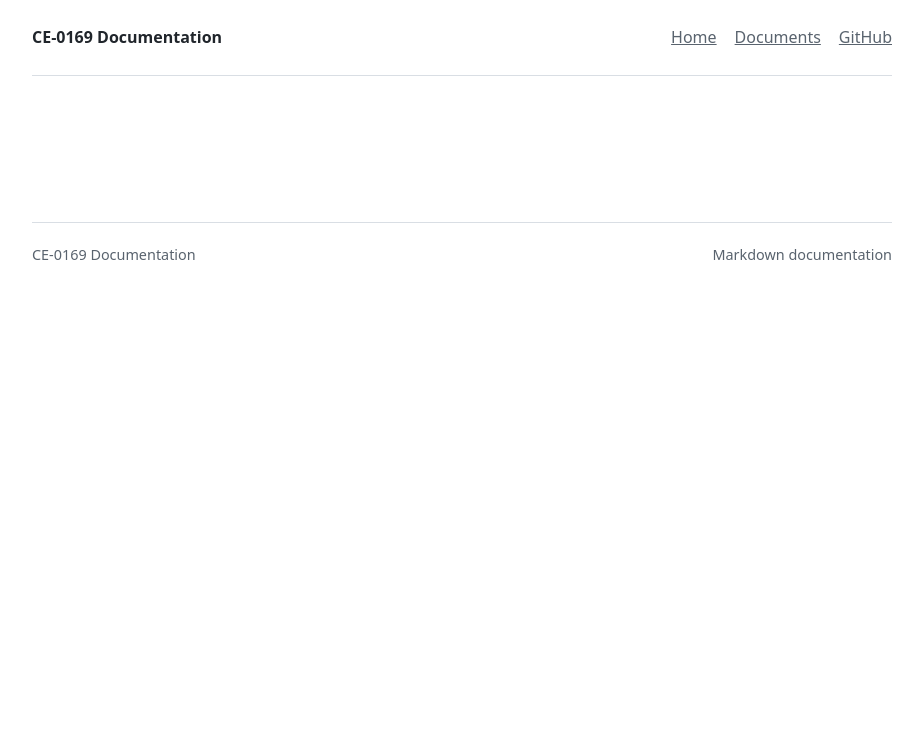
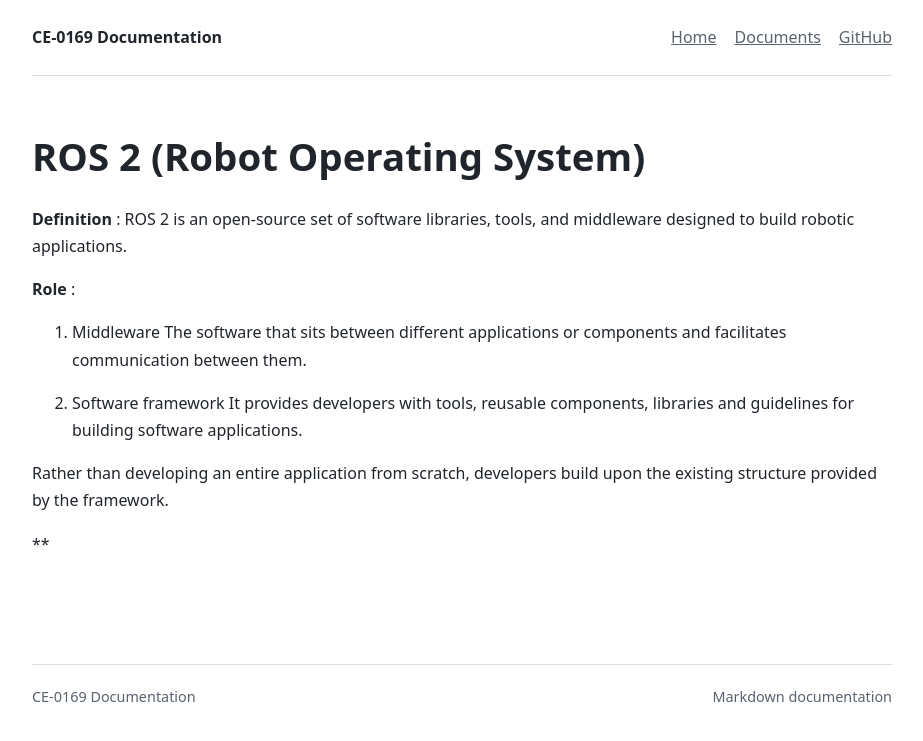
Before and after one commit to Suraset-Khurasee/rnd01, a Jekyll site: the page built from docs/d3/ROS2.md, in a window 1280 px wide. Shown: the top 741 px of the page, without its empty margins (178-1101 px from the left). Built offline with Jekyll 4.4.1, drawn with Linux system fonts in a browser that asks for light colours.

Commit message:
richarddd gayy

```diff
--- a/docs/d3/ROS2.md
+++ b/docs/d3/ROS2.md
@@ -2,3 +2,17 @@
 layout: default
 title: ROS-2
 ---
+# ROS 2 (Robot Operating System)
+
+**Definition** : ROS 2 is an open-source set of software libraries, tools, and middleware designed to build robotic applications.
+
+**Role** :
+1. Middleware
+The software that sits between different applications or components and facilitates communication between them.
+
+2. Software framework
+It provides developers with tools, reusable components, libraries and guidelines for building software applications.
+
+Rather than developing an entire application from scratch, developers build upon the existing structure provided by the framework.
+
+**
```
